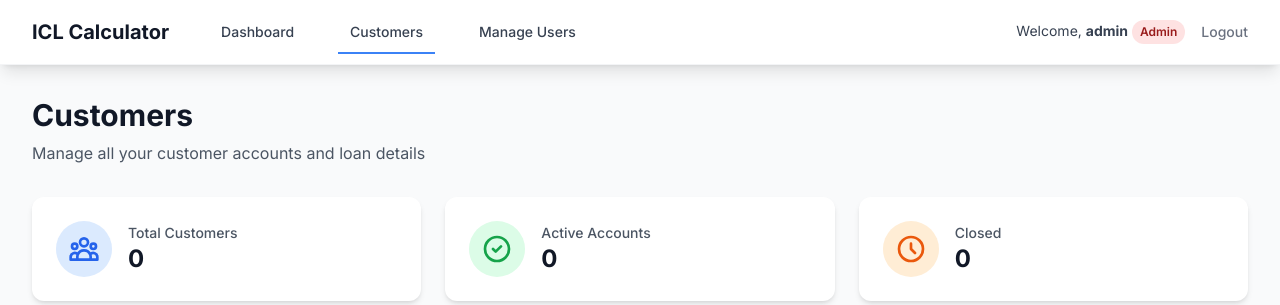
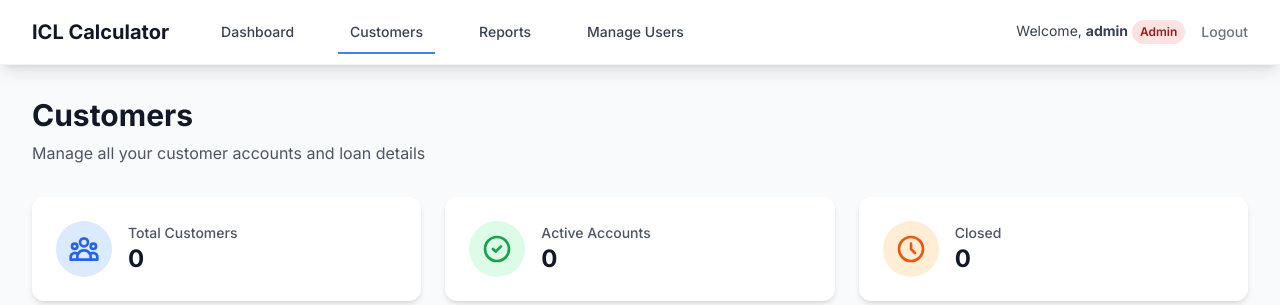
Before and after one commit to Ashmit12092000/ICL_Ledger, a Flask app: page /customers in a window 1280 px wide. Shown: the top 305 px of the page. Run offline with Flask 3, Linux system fonts and the light colour scheme; the visitor is signed in with stand-in values (Sample User, id 1); some libraries are stand-ins or nearby versions.

Commit message:
Update base.html

```diff
--- a/templates/base.html
+++ b/templates/base.html
@@ -52,6 +52,9 @@
                         </a>
                         <a href="{{ url_for('customers') }}" class="nav-item text-gray-700 hover:text-blue-600 px-3 py-2 text-sm font-medium {% if request.endpoint == 'customers' %}active text-blue-600{% endif %}">
                             Customers
+                        </a>
+                        <a href="{{ url_for('reports') }}" class="nav-item text-gray-700 hover:text-blue-600 px-3 py-2 text-sm font-medium {% if request.endpoint in ['reports', 'customer_wise_report', 'period_based_report'] %}active text-blue-600{% endif %}">
+                            Reports
                         </a>
                         {% if current_user.role == 'admin' %}
                         <a href="{{ url_for('manage_users') }}" class="nav-item text-gray-700 hover:text-blue-600 px-3 py-2 text-sm font-medium {% if request.endpoint == 'manage_users' %}active text-blue-600{% endif %}">
```
